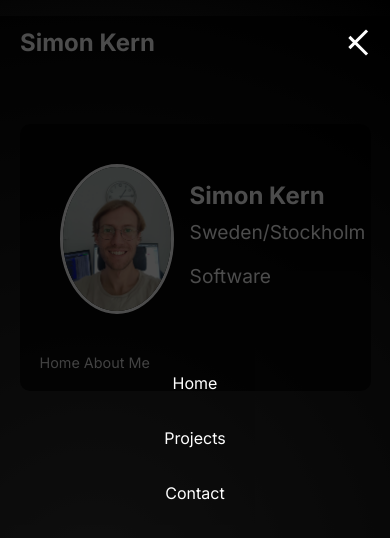
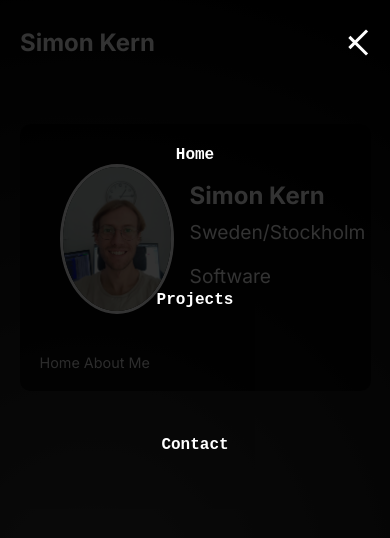
Before and after one commit to crtneko97/portfolio, a Next.js app: page / in a window 390 px wide. Both pictures are taken after a click on the element 357 px from the left and 42 px from the top of the page. Shown: the top 538 px of the page. Built offline with nearby package versions, Linux system fonts and the light colour scheme.

Commit message:
Click on link will translate y scroll up menu so its not there anymore

```diff
--- a/src/app/components/navbar/Navbar.module.css
+++ b/src/app/components/navbar/Navbar.module.css
@@ -81,23 +81,24 @@
 
 /* Media Queries */
 
-/* Tablets and smaller screens */
+/* Media Queries for Tablets and smaller screens */
 @media (max-width: 768px) {
   .navLinks {
     display: flex;
     flex-direction: column;
     width: 100%;
-    height: 100vh; /* Full viewport height */
-    background-color: rgba(0, 0, 0, 0.7); /* Dimmed background */
-    position: absolute;
-    top: 0;
+    background-color: rgba(0, 0, 0, 0.8); /* Black with 80% opacity */
+    position: fixed; /* Cover the entire viewport */
+    top: 0; /* Start from the top of the viewport */
     left: 0;
+    height: 100vh; /* Full height */
     opacity: 0; /* Hidden by default */
-    transform: translateY(-20px); /* Hide initially */
+    transform: translateY(-100%); /* Hide initially */
     transition: opacity 0.4s ease-out, transform 0.4s ease-out; /* Smooth transition */
     pointer-events: none; /* Prevent interaction when hidden */
-    justify-content: center; /* Center the menu items vertically */
-    align-items: center; /* Center the menu items horizontally */
+    justify-content: flex-start; /* Align items at the top */
+    padding-top: 50px; /* Add padding at the top */
+    z-index: 999;
   }
 
   .navLinks.showMenu {
@@ -108,18 +109,25 @@
 
   .navLinks li {
     text-align: center; /* Center-align text within dropdown */
-    padding: 10px 0;
-    margin-right: 0;
+    padding: 1rem 1rem;
+    margin-top: 5rem;
+    width: 100%; /* Full width of the container */
+    font-family: 'Courier New', Courier, monospace;
+    font-size: 1rem;
+    font-weight: 600;
   }
 
   .hamburger {
     display: flex;
+    z-index: 1000; /* Ensure the hamburger is above the dropdown */
   }
 
   .logo a {
     font-size: 1.5em;
+    z-index: 1000; /* Ensure the logo is above the dropdown */
   }
 }
+
 
 /* Tablets and small desktops */
 @media (min-width: 768px) and (max-width: 1024px) {
--- a/src/app/components/navbar/Navbar.tsx
+++ b/src/app/components/navbar/Navbar.tsx
@@ -10,11 +10,15 @@ const Navbar = () => {
     setIsOpen(!isOpen);
   };
 
+  const closeMenu = () => {
+    setIsOpen(false);
+  };
+
   return (
     <nav className={styles.navbar}>
       <div className={styles.container}>
         <div className={styles.logo}>
-          <Link href="/">Simon Kern</Link>
+          <Link href="/" onClick={closeMenu}>Simon Kern</Link>
         </div>
         <div
           className={`${styles.hamburger} ${isOpen ? styles.open : ''}`}
@@ -26,13 +30,13 @@ const Navbar = () => {
         </div>
         <ul className={`${styles.navLinks} ${isOpen ? styles.showMenu : ''}`}>
           <li>
-            <Link href="/">Home</Link>
+            <Link href="/" onClick={closeMenu}>Home</Link>
           </li>
           <li>
-            <Link href="/projects">Projects</Link>
+            <Link href="/projects" onClick={closeMenu}>Projects</Link>
           </li>
           <li>
-            <Link href="/contact">Contact</Link>
+            <Link href="/contact" onClick={closeMenu}>Contact</Link>
           </li>
         </ul>
       </div>
```
